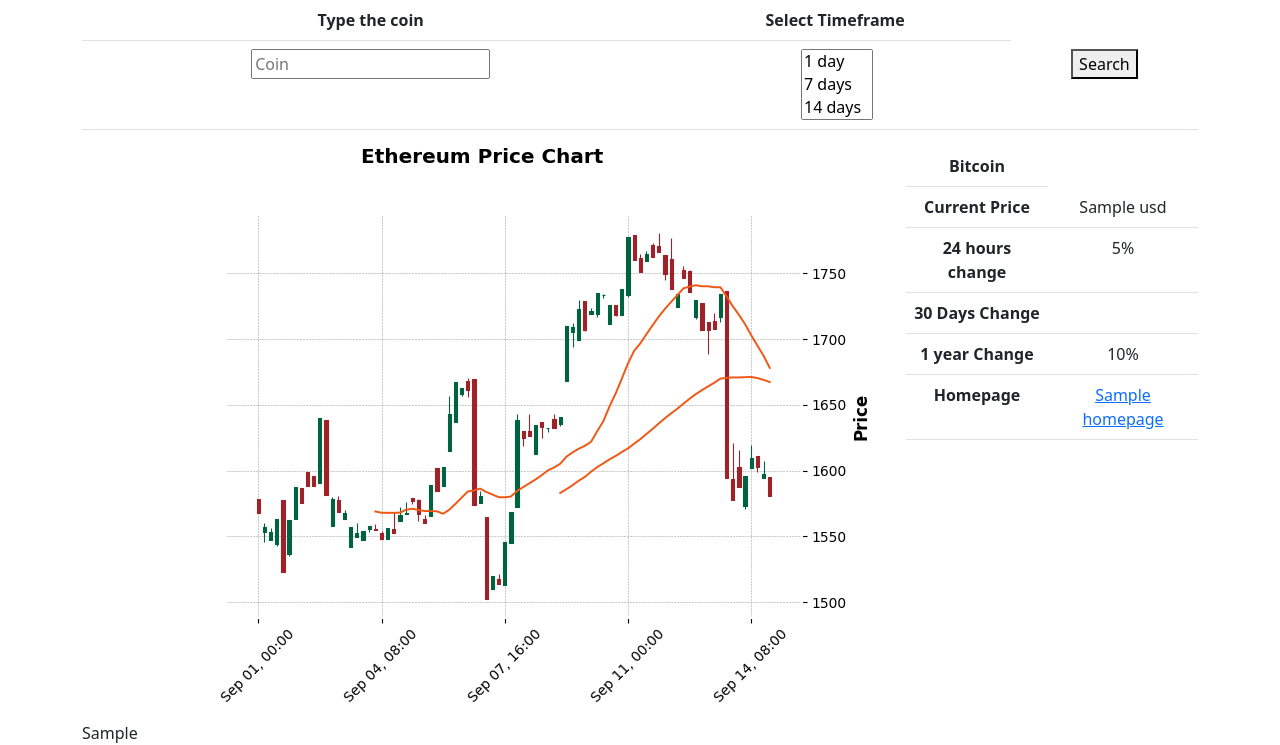
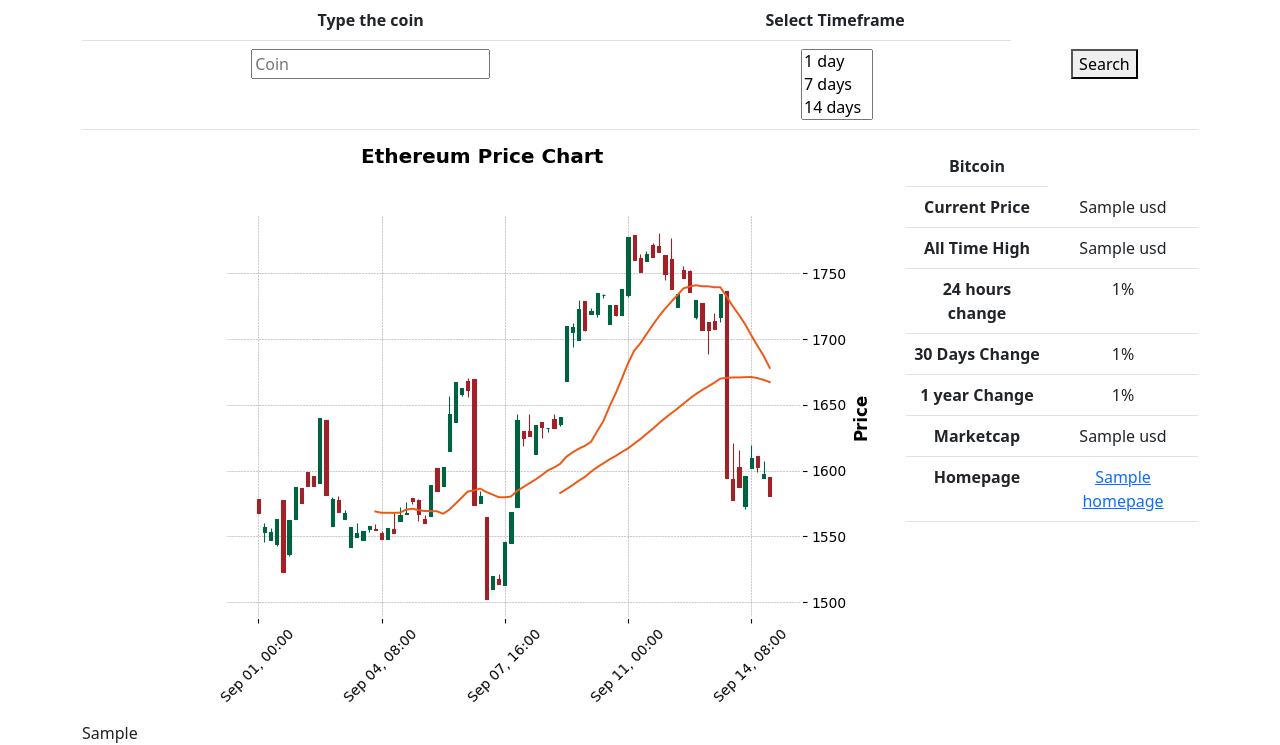
Before and after one commit to AleixMJ/cryptotax, a Flask app: template templates/search.html in a window 1280 px wide. Shown: the part 66-811 px from the top of the page. Run offline with Flask 2, Linux system fonts and the light colour scheme; the template is opened without the code that fills it: most values are stand-ins (such as "Sample title", 1, 10 or a date in 2020).

Commit message:
adding the rest of the missing data to search route

```diff
--- a/templates/search.html
+++ b/templates/search.html
@@ -59,16 +59,24 @@
                         <td>{{info["market_data"]["current_price"]["usd"]}}</td>
                     </tr>
                     <tr>
+                        <td class="fw-bold">All Time High</td>
+                        <td>{{info["market_data"]["ath"]["usd"]}}</td>
+                    </tr>
+                    <tr>
                         <td class="fw-bold">24 hours change</td>
-                        <td>5%</td>
+                        <td>{{info["market_data"]["price_change_percentage_24h"]}}%</td>
                     </tr>
                     <tr>
                         <td class="fw-bold">30 Days Change</td>
-                        <td></td>
+                        <td>{{info["market_data"]["price_change_percentage_30d"]}}%</td>
                     </tr>
                     <tr>
                         <td class="fw-bold">1 year Change</td>
-                        <td>10%</td>
+                        <td>{{info["market_data"]["price_change_percentage_1y"]}}%</td>
+                    </tr>
+                    <tr>
+                        <td class="fw-bold">Marketcap</td>
+                        <td>{{info["market_data"]["market_cap"]["usd"]}}</td>
                     </tr>
                     <tr>
                         <td class="fw-bold">Homepage</td>
```
